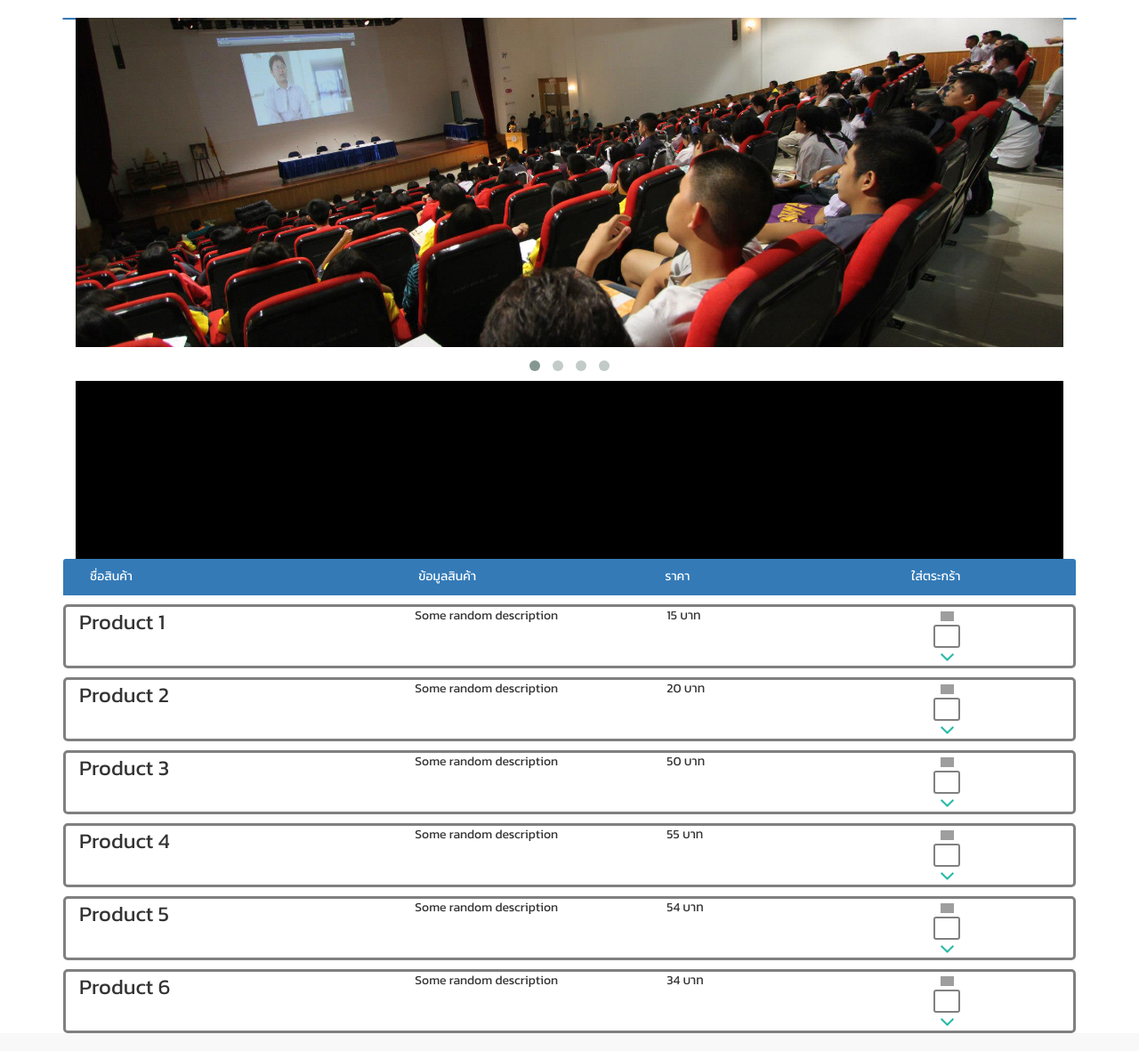
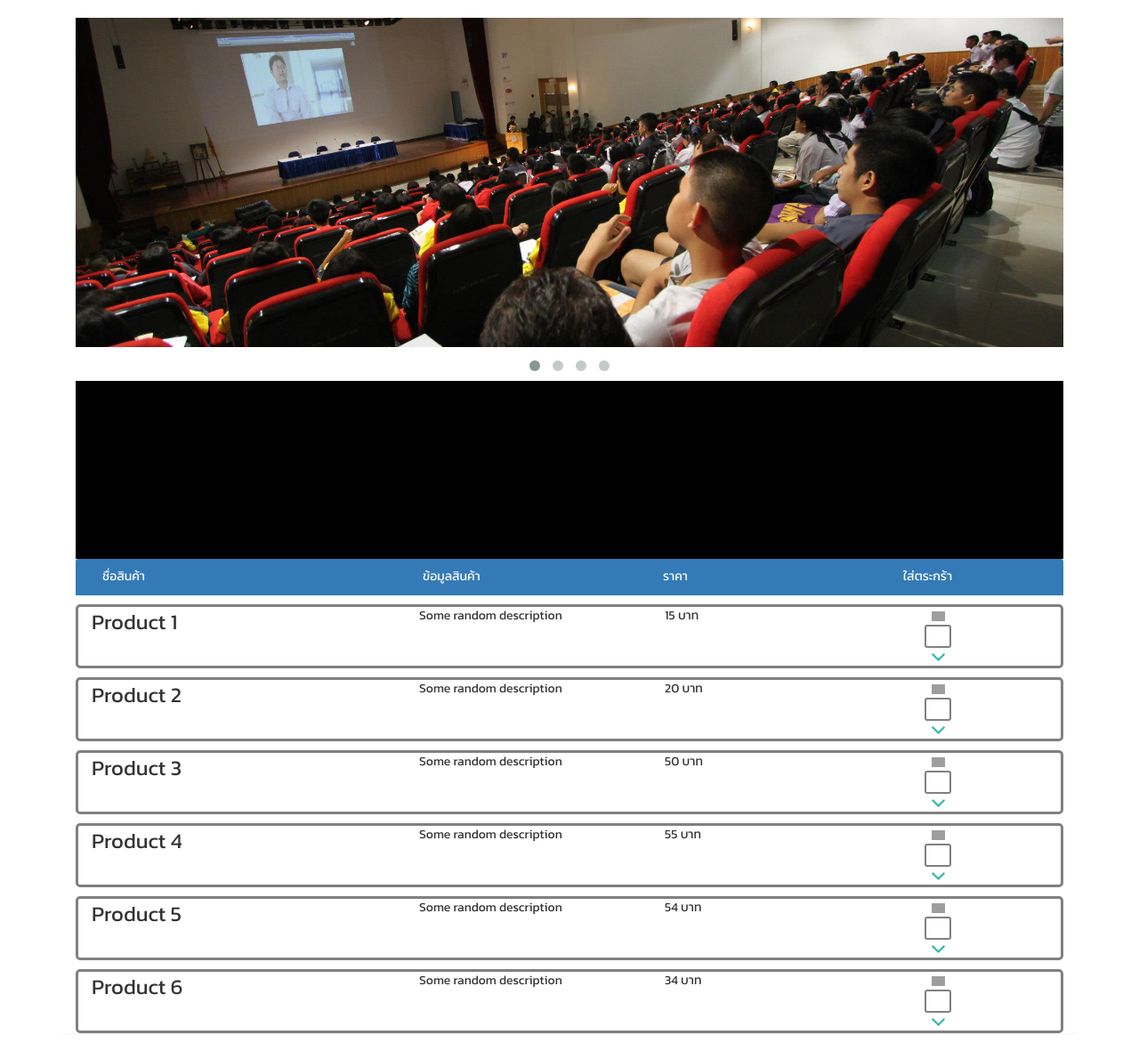
Before and after one commit to kavinvin/PaNothing, a PHP site: page / in a window 1280 px wide. Shown: the part 58-1239 px from the top of the page at 89% size. Run offline with PHP 8.4, Linux system fonts and the light colour scheme; data comes from the database, SQL or seed files in the repository; some libraries are stand-ins or nearby versions; grey boxes are pictures that could not be loaded.

Commit message:
Goods list design updated

```diff
--- a/css/custom.css
+++ b/css/custom.css
@@ -74,3 +74,7 @@
 .product-name {
   font-size: 1.7em;
 }
+
+.panel-primary {
+    border: none;
+}
--- a/database/products.php
+++ b/database/products.php
@@ -38,7 +38,7 @@
             echo "<h2>$message</h2>";
         }
     ?>
-        <div class="panel panel-primary">
+        <div class="panel col-xs-12 panel-primary">
             <div class="col-xs-12 panel-heading">
                 <div class="col-xs-4">ชื่อสินค้า</div>
                 <div class="col-xs-3">ข้อมูลสินค้า</div>
```
